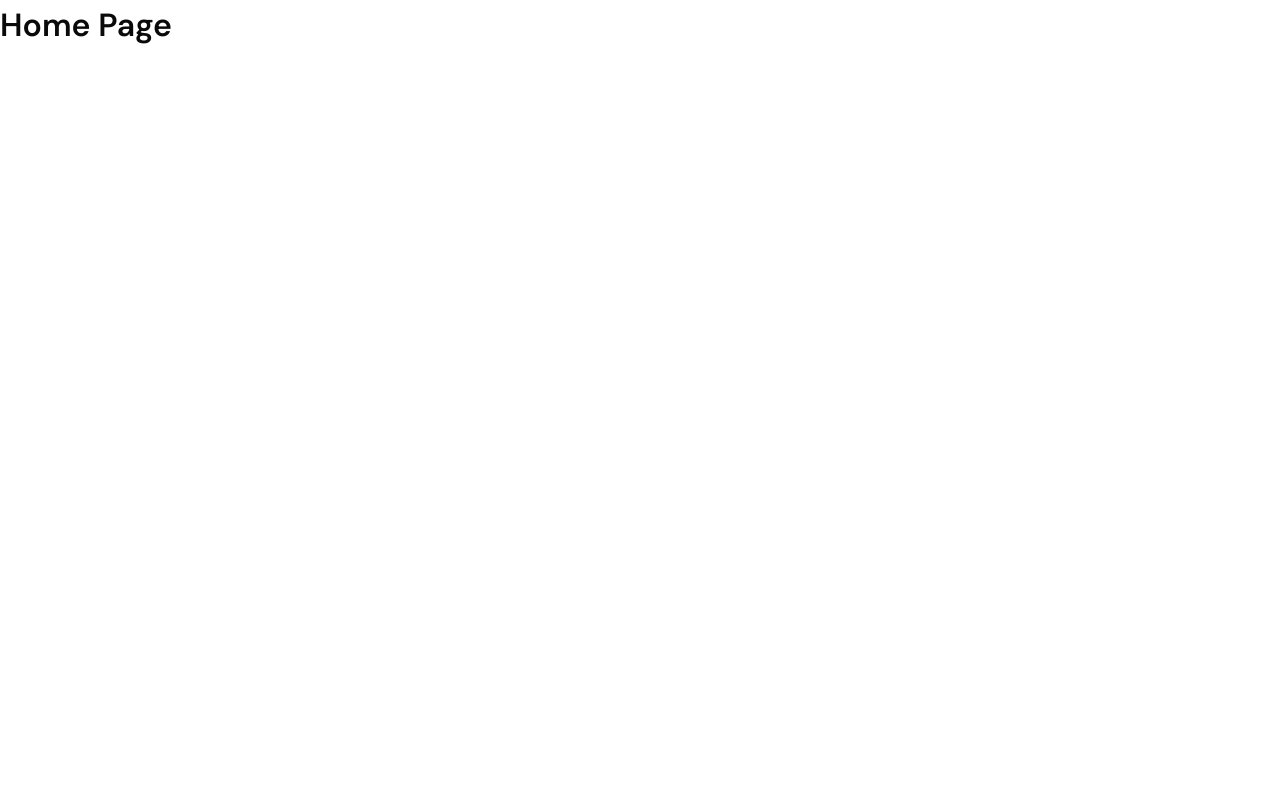
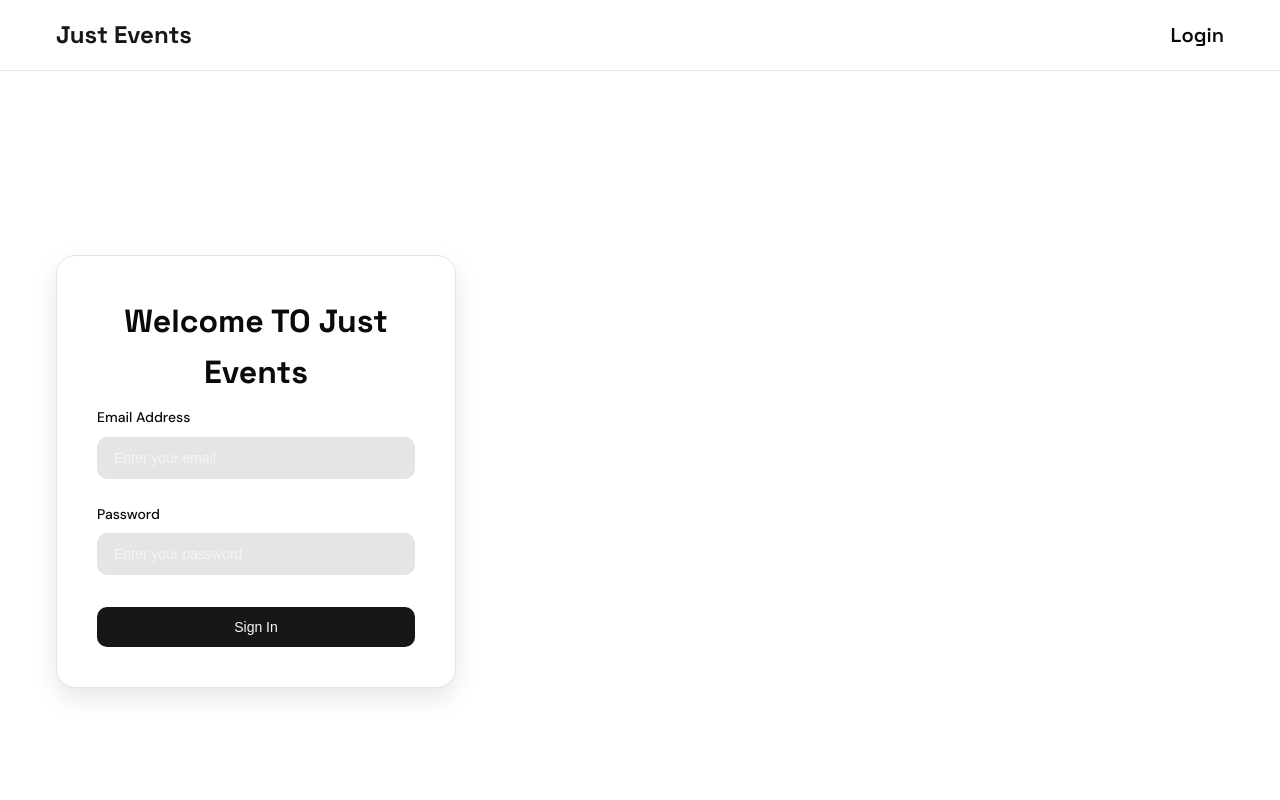
Before and after one commit to ahmadjkff/JUST-Events, a React (Vite) app in the folder frontend/: page / in a window 1280 px wide. Shown: the top 800 px of the page. Built offline with nearby package versions, Linux system fonts and the light colour scheme.

Commit message:
delete LoginForm.tsx

```diff
--- a/frontend/src/App.tsx
+++ b/frontend/src/App.tsx
@@ -8,7 +8,7 @@ function App() {
   return (
     <Router>
       <Routes>
-        <Route path="/" element={<h1>Home Page</h1>} />
+        <Route path="/" element={<LoginPage />} />
         <Route path="/login" element={<LoginPage />} />
         <Route path="/admin/*" element={<AdminRoutes />} />
         <Route path="/supervisor/*" element={<SupervisorRoutes />} />
--- a/frontend/src/components/LoginForm.tsx
+++ /dev/null
@@ -1,103 +0,0 @@
-import React, { useState } from "react";
-import Button from "./ui/Button";
-import "../styles/LoginForm.css";
-import { useAuth } from "../context/auth/AuthContext";
-
-type FormData = {
-  email: string;
-  password: string;
-};
-
-const LoginForm: React.FC = () => {
-  const { login } = useAuth(); // Custom hook for authentication
-  const [formData, setFormData] = useState<FormData>({
-    email: "",
-    password: "",
-  });
-  const [loading, setLoading] = useState(false);
-
-  const handleInputChange = (e: React.ChangeEvent<HTMLInputElement>) => {
-    const { name, value } = e.target;
-    setFormData((prev) => ({
-      ...prev,
-      [name]: value,
-    }));
-  };
-
-  const handleSubmit = async (e: React.FormEvent<HTMLFormElement>) => {
-    e.preventDefault();
-    setLoading(true);
-
-    login(formData.email, formData.password);
-
-    setTimeout(() => {
-      console.log("Login attempt:", formData);
-      setLoading(false);
-    }, 2000);
-  };
-
-  return (
-    <div className="login-container">
-      <div className="container">
-        <div className="login-form-wrapper">
-          <h2 className="login-form-title">Welcome TO Just Events</h2>
-
-          <form onSubmit={handleSubmit}>
-            <div className="form-group">
-              <label htmlFor="email" className="form-label">
-                Email Address
-              </label>
-              <input
-                type="email"
-                id="email"
-                name="email"
-                className="form-input"
-                placeholder="Enter your email"
-                value={formData.email}
-                onChange={handleInputChange}
-                required
-              />
-            </div>
-
-            <div className="form-group">
-              <label htmlFor="password" className="form-label">
-                Password
-              </label>
-              <input
-                type="password"
-                id="password"
-                name="password"
-                className="form-input"
-                placeholder="Enter your password"
-                value={formData.password}
-                onChange={handleInputChange}
-                required
-              />
-            </div>
-
-            <div className="form-actions">
-              <Button
-                type="submit"
-                variant="primary"
-                fullWidth
-                loading={loading}
-              >
-                {loading ? "Signing In..." : "Sign In"}
-              </Button>
-
-              {/* <div className="forgot-password">
-                <Button variant="link">Forgot your password?</Button>
-              </div> */}
-            </div>
-          </form>
-
-          {/* <div className="signup-link">
-            Don&apos;t have an account? <a href="/signup">Sign up here</a>
-          </div> */}
-        </div>
-      </div>
-    </div>
-  );
-};
-
-export default LoginForm;
--- a/frontend/src/pages/LoginPage.tsx
+++ b/frontend/src/pages/LoginPage.tsx
@@ -1,15 +1,129 @@
-import Header from "../components/Header"
-import Footer from "../components/Footer"
-import LoginForm from "../components/LoginForm"
-import "../styles/globals.css"
+import React, { useState } from "react";
+import { useNavigate } from "react-router-dom";
+import Header from "../components/Header";
+import Footer from "../components/Footer";
+import Button from "../components/ui/Button";
+import "../styles/globals.css";
+import "../styles/LoginForm.css";
+import { useAuth } from "../context/auth/AuthContext";
+
+type FormData = {
+  email: string;
+  password: string;
+};
+
+export default function LoginPage() {
+  const { login } = useAuth();
+  const navigate = useNavigate();
+  const [formData, setFormData] = useState<FormData>({
+    email: "",
+    password: "",
+  });
+  const [loading, setLoading] = useState(false);
+  const [errorMessage, setErrorMessage] = useState<string | null>(null);
+
+  const handleInputChange = (e: React.ChangeEvent<HTMLInputElement>) => {
+    const { name, value } = e.target;
+    setFormData((prev) => ({
+      ...prev,
+      [name]: value,
+    }));
+  };
 
 
-export default function Page() {
+  const handleSubmit = async (e: React.FormEvent<HTMLFormElement>) => {
+    // e.preventDefault();
+    // setLoading(true);
+    // setErrorMessage(null);
+
+    // try {
+
+    //   const result = await login(formData.email, formData.password);
+    //   const loggedInUser = result.data.user;
+
+
+    //   if (loggedInUser.role === "admin") {
+    //     navigate("/admin");
+    //   } else if (loggedInUser.role === "supervisor") {
+    //     navigate("/supervisor");
+    //   } else if (loggedInUser.role === "student") {
+    //     navigate("/student");
+    //   } else {
+    //     navigate("/");
+    //   }
+
+    // } catch (err: any) {
+    //   console.error("Login failed:", err);
+    //   setErrorMessage(err.message || "Login failed. Please try again.");
+    // } finally {
+    //   setLoading(false);
+    // }
+  };
+
   return (
     <div className="min-h-screen flex flex-col">
       <Header />
-      <LoginForm />
+
+      <div className="login-container">
+        <div className="container">
+          <div className="login-form-wrapper">
+            <h2 className="login-form-title">Welcome TO Just Events</h2>
+
+            <form onSubmit={handleSubmit}>
+              <div className="form-group">
+                <label htmlFor="email" className="form-label">
+                  Email Address
+                </label>
+                <input
+                  type="email"
+                  id="email"
+                  name="email"
+                  className="form-input"
+                  placeholder="Enter your email"
+                  value={formData.email}
+                  onChange={handleInputChange}
+                  required
+                />
+              </div>
+
+              <div className="form-group">
+                <label htmlFor="password" className="form-label">
+                  Password
+                </label>
+                <input
+                  type="password"
+                  id="password"
+                  name="password"
+                  className="form-input"
+                  placeholder="Enter your password"
+                  value={formData.password}
+                  onChange={handleInputChange}
+                  required
+                />
+              </div>
+
+              {errorMessage && (
+                <p className="error-message" style={{ color: "red", marginTop: "10px" }}>
+                  {errorMessage}
+                </p>
+              )}
+
+              <div className="form-actions">
+                <Button
+                  type="submit"
+                  variant="primary"
+                  fullWidth
+                  loading={loading}
+                >
+                  {loading ? "Signing In..." : "Sign In"}
+                </Button>
+              </div>
+            </form>
+          </div>
+        </div>
+      </div>
+
       <Footer />
     </div>
-  )
+  );
 }
```
